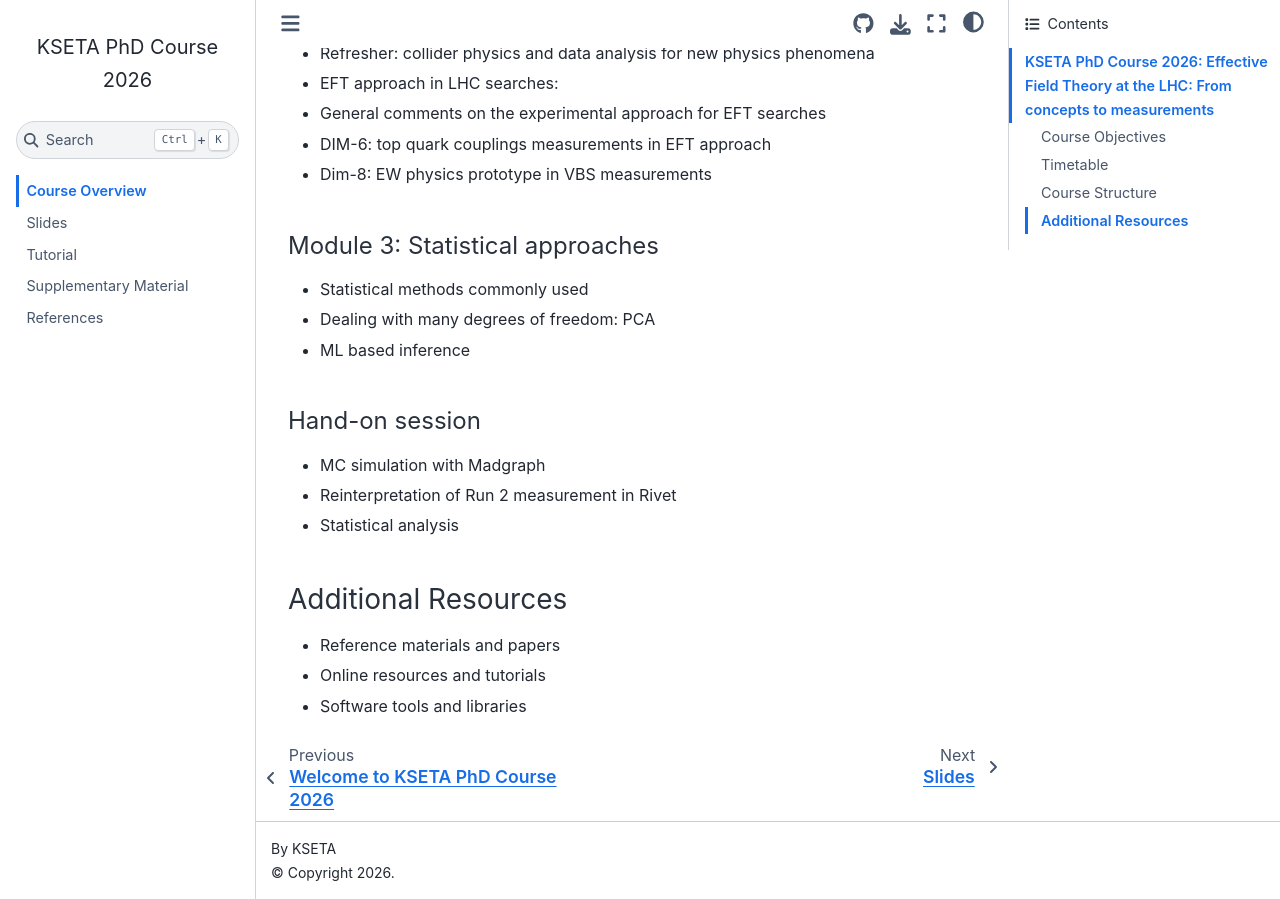
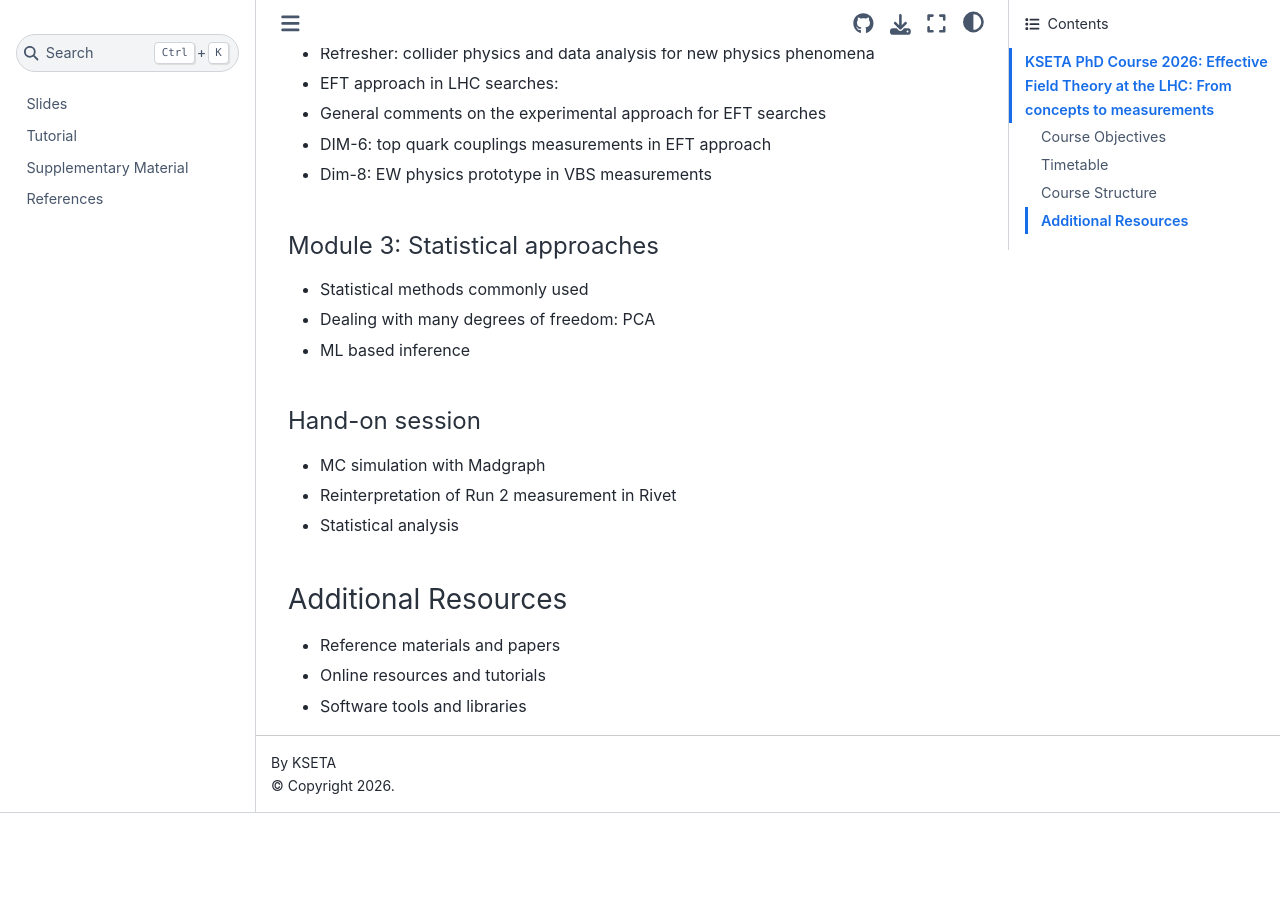
Before and after one commit to mpresill/KSETA_2026, a Jupyter Book: the page built from course_overview.md, in a window 1280 px wide and 900 px high, scrolled down 1389 px. Built offline with Jupyter Book 1.0.4 settings and Sphinx 7.4.7 and the Sphinx Book theme 1.1.4, drawn with Linux system fonts in a browser that asks for light colours; pages that are not in the unit, such as notebooks, are missing from menus; after the commit the page ends 2202 px from its top, so only the background shows below that.

Commit message:
Update _toc.yml

```diff
--- a/_toc.yml
+++ b/_toc.yml
@@ -4,8 +4,6 @@
 format: jb-book
 root: intro
 chapters:
-  - file: course_overview
-    title: Course Overview
   - file: notebooks/01_introduction_to_eft
     title: Introduction to EFT
   - file: notebooks/02_experimental_measurements
```
